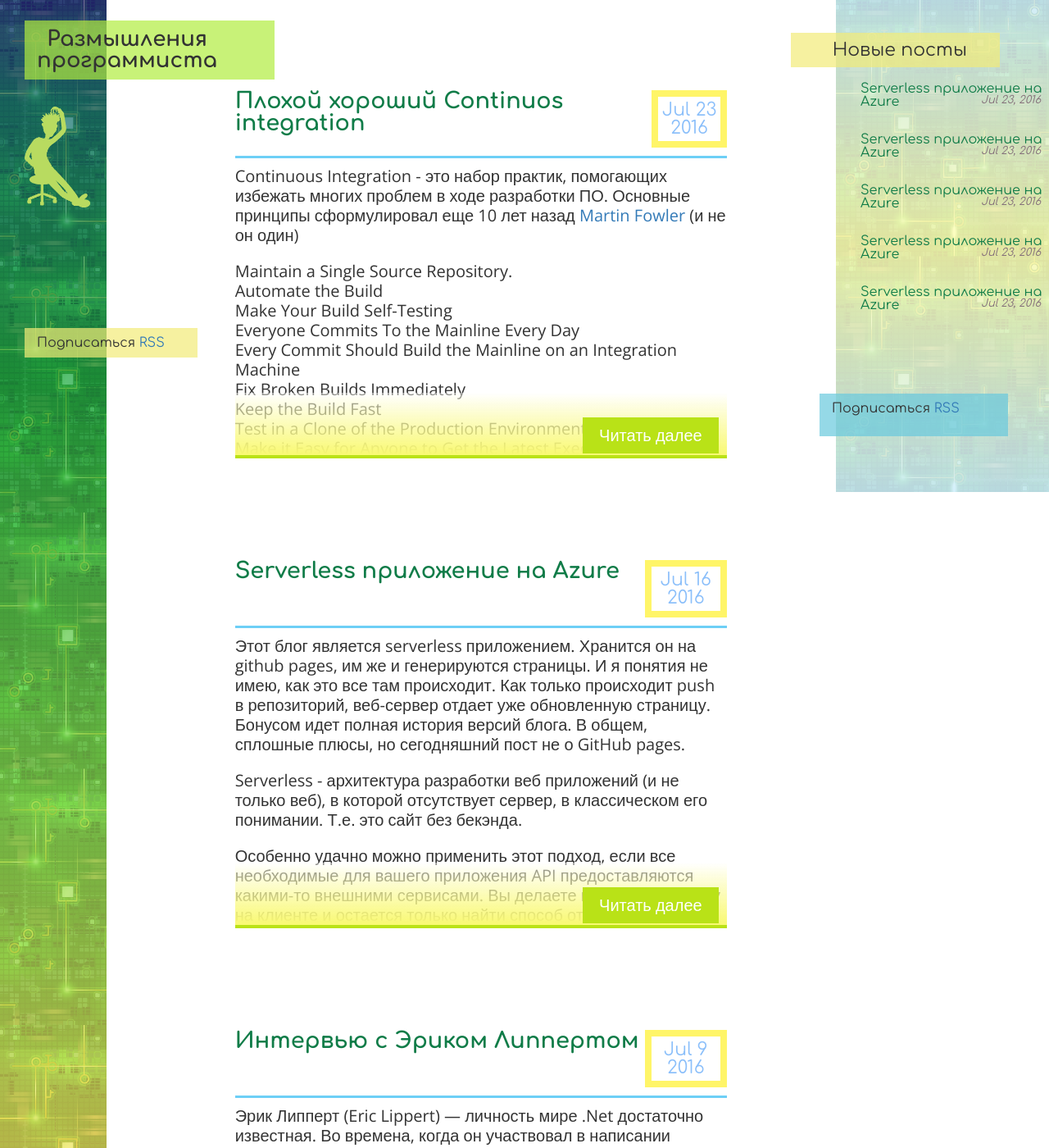
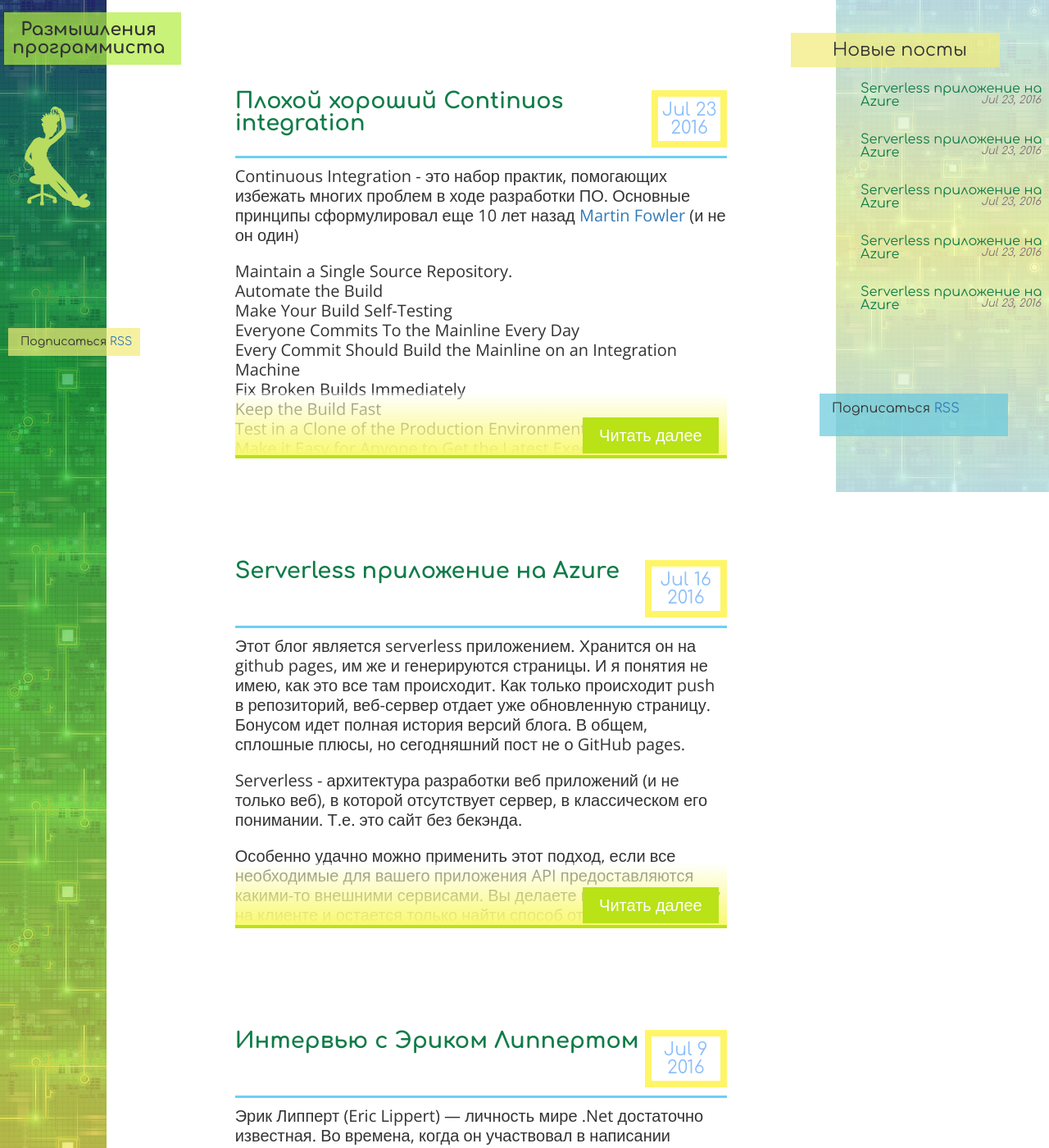
Before and after one commit to r-kamenskiy/r-kamenskiy.github.io, a Jekyll site: the page built from index.html, in a window 1280 px wide and 1400 px high. Shown: the whole window at 82% size. Built offline with Jekyll 4.4.1, drawn with Linux system fonts in a browser that asks for light colours; nearby versions of some CDN libraries.

Commit message:
design work

```diff
--- a/_includes/left-panel.html
+++ b/_includes/left-panel.html
@@ -1,10 +1,10 @@
 <div class="left-panel-content">
-    <img src="images/progman.png"></img>
+    <img src="/images/progman.png"></img>
     <div class="left-gradient">
 
     </div>
     <div class="blog-header-block">
-        <p>Размышления программиста</p>
+        <p><a href="#">Размышления программиста</a></p>
     </div>
     <div class="blog-left-subscribe">
         <p>Подписаться&nbsp;<a href="{{ "/feed.xml" | prepend: site.baseurl }}">RSS</a></p>
--- a/css/main.css
+++ b/css/main.css
@@ -73,26 +73,30 @@ p {
 .blog-header-block{
 	position: absolute;
 	text-align: center;
-	left: 30px;
-	top: 25px;
+	left: 5px;
+	top: 15px;
 	background:rgba(177, 237, 63, 0.7);
-	font-size: 26px;
+	font-size: 22px;
 	font-weight: bold;
 }
 
 .blog-header-block p{
-	margin: 10px 70px 10px 15px;
+	margin: 10px 20px 10px 10px;
+}
+.blog-header-block a{
+	text-decoration: none;
+	color: #333;
 }
 .blog-left-subscribe{
 	position: absolute;
-	left: 30px;
+	left: 10px;
 	top: 400px;
 	background:rgba(242, 235, 120, 0.7);
-	font-size: 16px;
-	z-index: 10;
+	font-size: 14px;
+	z-index: 999;
 }
 .blog-left-subscribe p{
-	margin: 10px 40px 10px 15px;
+	margin: 10px 10px 10px 15px;
 }
 
 .left-gradient{
@@ -145,6 +149,11 @@ p {
 	line-height: 120%;
 	font-family: 'Open Sans', sans-serif !important;
 
+}
+.post-content{
+	font-size: 20px;
+	line-height: 120%;
+	font-family: 'Open Sans', sans-serif !important;
 }
 .post-preview-content .post-p{
 	height: 350px;
@@ -241,3 +250,14 @@ p {
 	margin-top: 100px;
 	padding: 10px 40px 10px 15px;
 }
+
+/* Post */
+
+.post{
+	margin: 110px 40px 0px 60px;
+}
+
+.post-header{
+	font-size: 26px;
+	font-weight: bold;
+}
--- a/index.html
+++ b/index.html
@@ -1,6 +1,7 @@
 ---
 layout: default
 ---
+{% assign mod = site.posts | size | modulo: 2 %}
 
 <div class="posts">
 {% for post in site.posts %}
@@ -17,7 +18,21 @@ layout: default
         <a href="{{ post.url | prepend: site.baseurl }}">Читать далее</a>
       </div>
     </div>
-
   </div>
 {% endfor %}
+{% if mod == 1 %}
+  <div class="post-preview" style="visibility: hidden;">
+      <div class="post-preview-head">
+        <a href="{{ post.url | prepend: site.baseurl }}" class="post-preview-head-header"></a>
+        <span class="post-priview-head-date"></span>
+      </div>
+      <div class="post-preview-content">
+        <div class="post-p"> </div>
+        <div class="post-preview-footer">
+          <a href="#">Читать далее</a>
+        </div>
+      </div>
+    </div>
+{% endif %}
+
 </div>
```
